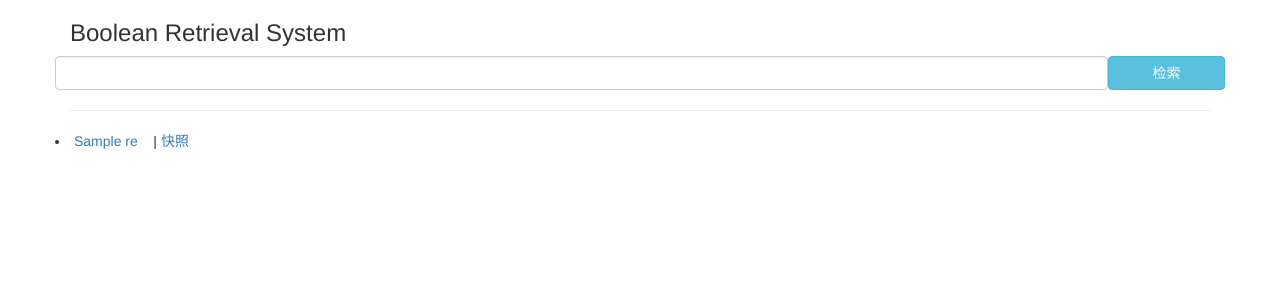
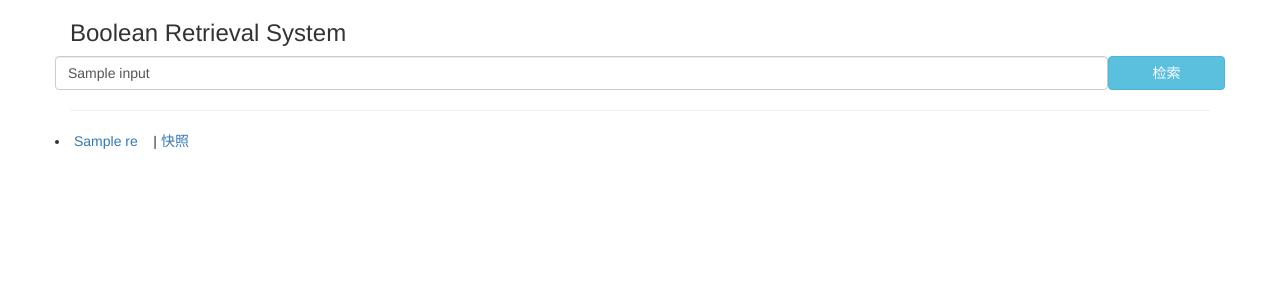
Before and after one commit to HITSZ-ICRC-Caramel/IR-Proj, a Flask app: template proj1/webserver/templates/template.html in a window 1280 px wide. Shown: the top 300 px of the page. Run offline with Flask 2, Linux system fonts and the light colour scheme; the template is opened without the code that fills it: most values are stand-ins (such as "Sample title", 1, 10 or a date in 2020); some libraries are stand-ins or nearby versions.

```diff
--- a/proj1/webserver/templates/template.html
+++ b/proj1/webserver/templates/template.html
@@ -11,7 +11,7 @@
     <div class="row">
         <form action="/" method="post">
              <span>
-                <input class="col-md-7 form-control" name="input" style="width: 90%;">
+                <input class="col-md-7 form-control" name="input" style="width: 90%;" value="{{ input }}">
             </span>
             <span>
                 <button type="submit" class="btn btn-info col-md-1" id="query" style="width: 10%;">检索</button>
--- a/proj1/webserver/views.py
+++ b/proj1/webserver/views.py
@@ -23,14 +23,14 @@ page_dir = os.path.join(cwd, 'page')
 def resonse_user():
     try:
         if request.method == 'GET':
-            return render_template('template.html', result_list=[])
+            return render_template('template.html', input='', result_list=[])
         elif request.method == 'POST':
             # print(request.form)
             value = request.form.get("input")
             data_list = model.search(value)
             # data_list = ['d633a115e363.md', '7dea5e957101.md']
             result_list = [(v, url_temp.format(v.split('.')[0])) for v in data_list]
-            return render_template('template.html', result_list=result_list)
+            return render_template('template.html', input=value, result_list=result_list)
     except Exception as e:
         print(e)
         return render_template("template.html")
```
